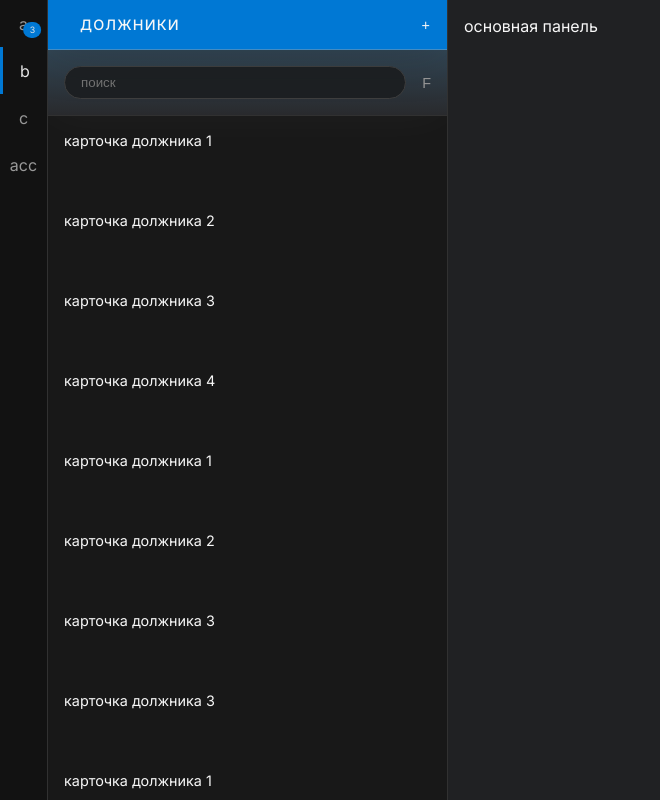
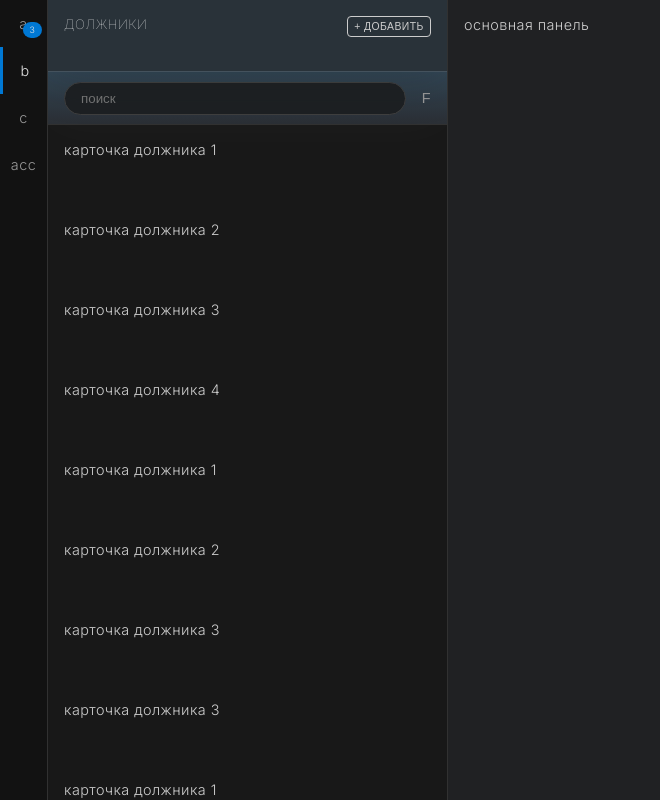
Before and after one commit to irestone/alice, a Next.js app: page / in a window 1280 px wide. Shown: the whole page, without its empty margins (0-660 px from the left). Built offline with nearby package versions, Linux system fonts and the light colour scheme.

Commit message:
setup global font styling

```diff
--- a/pages/index.tsx
+++ b/pages/index.tsx
@@ -33,6 +33,9 @@ const Layout = styled(Div, {
   gridTemplateColumns: 'var(--navbar-width) var(--collection-width) 1fr',
   height: '100%',
   fontFamily: 'var(--font-regular)',
+  fontSize: '.9rem',
+  fontWeight: 300,
+  letterSpacing: '.03em',
 })
 
 const Navbar: SFC = () => {
@@ -104,36 +107,72 @@ const Navbar: SFC = () => {
 
 const Collection: SFC = () => {
   return (
-    <Div css={{ borderRight: '1px solid $gray300', overflow: 'auto' }}>
-      <Header css={{ position: 'sticky', top: 0, boxShadow: 'rgb(255 255 255 / 4%) 0px 0px 50px' }}>
+    <Div
+      css={{
+        borderRight: '1px solid $gray300',
+        overflow: 'auto',
+        '&::-webkit-scrollbar': {
+          width: '8px',
+        },
+        '&::-webkit-scrollbar-track': {
+          background: '#121212',
+        },
+        '&::-webkit-scrollbar-thumb': {
+          background: '$gray300',
+          '&:hover': {
+            background: '$gray400',
+          },
+        },
+      }}
+    >
+      <Header css={{ position: 'sticky', top: 0, boxShadow: 'rgb(255 255 255 / 3%) 0px 0px 50px' }}>
         <Heading4
           css={{
             padding: '1rem',
-            paddingLeft: '2rem',
-            background: '$accent',
+            // paddingLeft: '2rem',
+            // background: ' #292A2D',
+            background: '#293239',
+            // background: '$accent',
             textTransform: 'uppercase',
-            fontSize: '.9rem',
-            fontWeight: '500',
-            letterSpacing: '.08em',
+            fontSize: '.82rem',
+            // fontWeight: '600',
+            fontWeight: '150',
+            // letterSpacing: '.13em',
             display: 'flex',
             justifyContent: 'space-between',
+            alignItems: 'flex-start',
             boxShadow: 'rgb(25 29 33 / 30%) 0px 0px 50px',
             position: 'relative',
             zIndex: 1,
-            borderBottom: '1px solid #438cc3',
+            // borderBottom: '1px solid $gray300',
+            borderBottom: '1px solid #44525d',
+            // borderBottom: '1px solid #438cc3',
             color: '$gray900',
+            minHeight: '4.5rem',
           }}
         >
           Должники
           <Div css={{ display: 'flex', gap: '1rem' }}>
-            <Button>+</Button>
+            <Button
+              css={{
+                fontSize: '.65rem',
+                fontWeight: '100',
+                color: '$gray700',
+                border: '1px solid $gray700',
+                padding: '.4em .6em',
+                borderRadius: 4,
+              }}
+            >
+              + добавить
+            </Button>
           </Div>
         </Heading4>
         <Div
           css={{
-            padding: '1rem',
+            padding: '.6rem 1rem',
             // background: ' #292A2D',
-            background: 'linear-gradient(to bottom, #324655, #292A2D)',
+            // background: 'linear-gradient(to bottom, #324655, #292A2D)',
+            background: 'linear-gradient(to bottom, #324655, #2b2f35)',
             borderBottom: '1px solid $gray300',
             fontSize: '.9rem',
             display: 'flex',
--- a/styles/global.ts
+++ b/styles/global.ts
@@ -10,6 +10,6 @@ export const global = globalCss({
   },
   body: {
     background: '$gray100',
-    color: '$gray900',
+    color: '$gray700',
   },
 })
```
